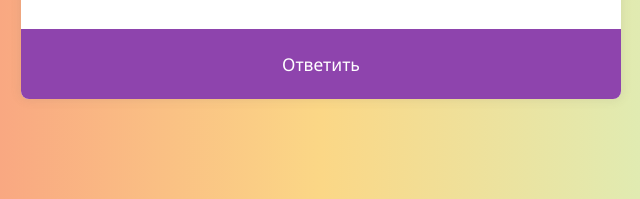
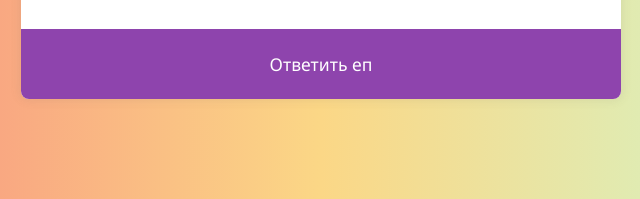
Before and after one commit to dima18127/project, a plain HTML site: page index.html in a window 1280 px wide. Shown: the part 531-730 px from the top of the page, 319-959 px from the left. Drawn offline with Linux system fonts and the light colour scheme.

Commit message:
Second commit

```diff
--- a/index.html
+++ b/index.html
@@ -36,7 +36,7 @@
 			</li>
 		</ul>
 
-		<button class="quiz-submit submit" id="submit">Ответить</button>
+		<button class="quiz-submit submit" id="submit">Ответить еп</button>
 
 	</div>
 
```
